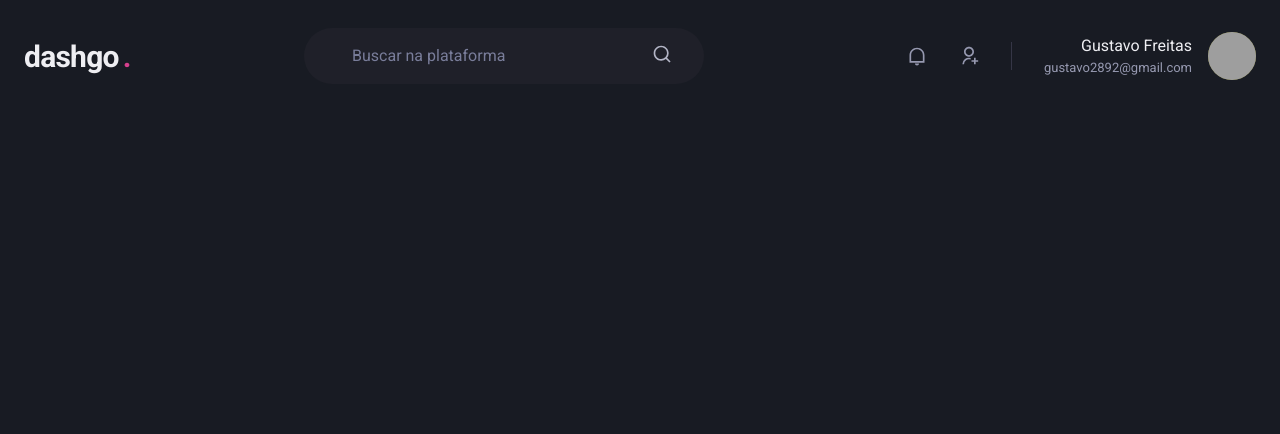
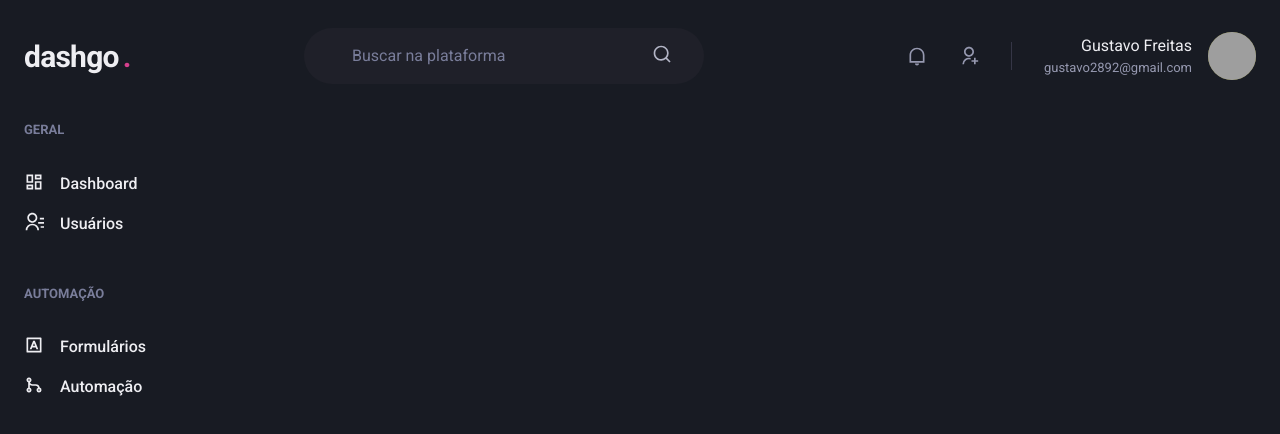
Before and after one commit to gustavo2892/ignite-chapter-4, a Next.js app: page /dashboard in a window 1280 px wide. Shown: the top 434 px of the page. Built offline with nearby package versions, Linux system fonts and the light colour scheme; grey boxes are pictures that could not be loaded.

Commit message:
Sidebar component

```diff
--- /dev/null
+++ b/src/components/Sidebar.tsx
@@ -0,0 +1,41 @@
+import { Box, Stack, Text, Link, Icon } from "@chakra-ui/react";
+import { RiContactsLine, RiDashboardLine, RiGitMergeLine, RiInputMethodLine } from "react-icons/ri";
+
+export function Sidebar() {
+  return(
+    <Box as="aside" w="64" mr="8">
+      <Stack spacing="12" align="flex-start">
+        <Box>
+          <Text fontWeight="bold" color="gray.400" fontSize="small">
+            GERAL
+          </Text>
+          <Stack spacing="4" mt="8" align="stretch">
+            <Link display="flex" align="center">
+              <Icon as={RiDashboardLine} fontSize="20" />
+              <Text ml="4" fontWeight="medium">Dashboard</Text>
+            </Link>
+            <Link display="flex" align="center">
+              <Icon as={RiContactsLine} fontSize="20" />
+              <Text ml="4" fontWeight="medium">Usuários</Text>
+            </Link>
+          </Stack>
+        </Box>
+        <Box>
+          <Text fontWeight="bold" color="gray.400" fontSize="small">
+            AUTOMAÇÃO
+          </Text>
+          <Stack spacing="4" mt="8" align="stretch">
+            <Link display="flex" align="center">
+              <Icon as={RiInputMethodLine} fontSize="20" />
+              <Text ml="4" fontWeight="medium">Formulários</Text>
+            </Link>
+            <Link display="flex" align="center">
+              <Icon as={RiGitMergeLine} fontSize="20" />
+              <Text ml="4" fontWeight="medium">Automação</Text>
+            </Link>
+          </Stack>
+        </Box>
+      </Stack>
+    </Box>
+  );
+}
--- a/src/pages/dashboard.tsx
+++ b/src/pages/dashboard.tsx
@@ -1,7 +1,14 @@
+import { Flex } from "@chakra-ui/react";
 import { Header } from "../components/Header";
+import { Sidebar } from "../components/Sidebar";
 
 export default function Dashboard() {
   return (
-    <Header />
+    <Flex direction="column" h="100vh">
+      <Header />
+      <Flex w="100%" my="6" maxWidth={1480} mx="auto" px="6">
+        <Sidebar />
+      </Flex>
+    </Flex>
   )
 }
```
